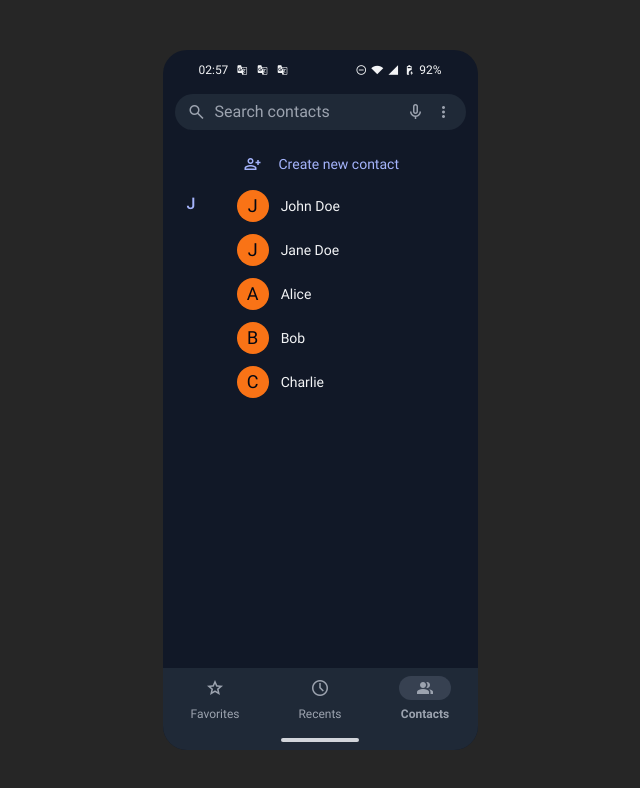
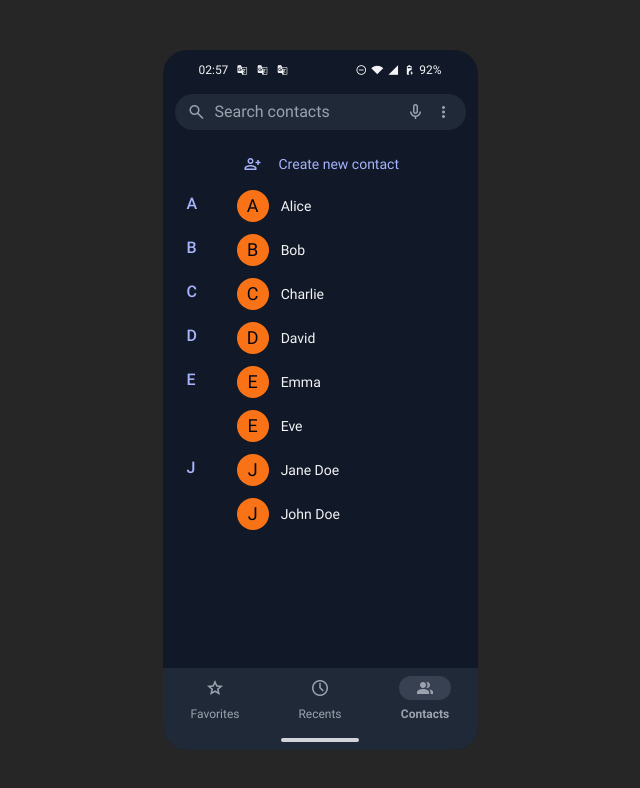
Before and after one commit to loucabaigneres/google-phone-app, a Vue app: page /contacts in a window 1280 px wide. Shown: the top 788 px of the page, without its empty margins (320-960 px from the left). Built offline with nearby package versions, Linux system fonts and the light colour scheme.

Commit message:
🚧 Sort contacts by letter

```diff
--- a/src/views/ContactsView.vue
+++ b/src/views/ContactsView.vue
@@ -1,5 +1,6 @@
 <script setup>
 import ContactCard from "@/components/ContactCard.vue"
+import { computed } from "vue"
 
 const contacts = [
   {
@@ -27,7 +28,49 @@ const contacts = [
     name: "Charlie",
     number: "4564564564",
   },
+  {
+    id: 6,
+    name: "David",
+    number: "7897897897",
+  },
+  {
+    id: 7,
+    name: "Eve",
+    number: "9879879879",
+  },
+  {
+    id: 8,
+    name: "Emma",
+    number: "6546546546",
+  },
 ]
+
+const groupedContacts = computed(() => {
+  // Grouper les contacts par première lettre du nom
+  const grouped = contacts.reduce((acc, contact) => {
+    const firstLetter = contact.name[0].toUpperCase()
+    if (!acc[firstLetter]) {
+      acc[firstLetter] = []
+    }
+    acc[firstLetter].push(contact)
+    return acc
+  }, {})
+
+  // Trier chaque groupe de contacts par nom
+  Object.keys(grouped).forEach((letter) => {
+    grouped[letter].sort((a, b) => a.name.localeCompare(b.name))
+  })
+
+  // Trier les clés (lettres) de l'objet grouped et reconstruire l'objet dans l'ordre alphabétique
+  const sortedGrouped = Object.keys(grouped)
+    .sort()
+    .reduce((acc, key) => {
+      acc[key] = grouped[key]
+      return acc
+    }, {})
+
+  return sortedGrouped
+})
 </script>
 
 <template>
@@ -40,16 +83,22 @@ const contacts = [
       </div>
       <p class="text-sm">Create new contact</p>
     </div>
-    <div class="grid grid-cols-7">
+    <div
+      v-for="(group, letter) in groupedContacts"
+      :key="letter"
+      class="grid grid-cols-7"
+    >
       <div class="sticky top-0 h-fit">
         <div class="flex size-10 items-center">
-          <span class="text-base font-medium text-indigo-300">J</span>
+          <span class="text-base font-medium text-indigo-300">{{
+            letter
+          }}</span>
         </div>
       </div>
       <div class="col-span-6 flex flex-col">
         <ContactCard
-          v-for="(contact, index) in contacts"
-          :key="index"
+          v-for="contact in group"
+          :key="contact.id"
           :contact="contact"
         />
       </div>
```
